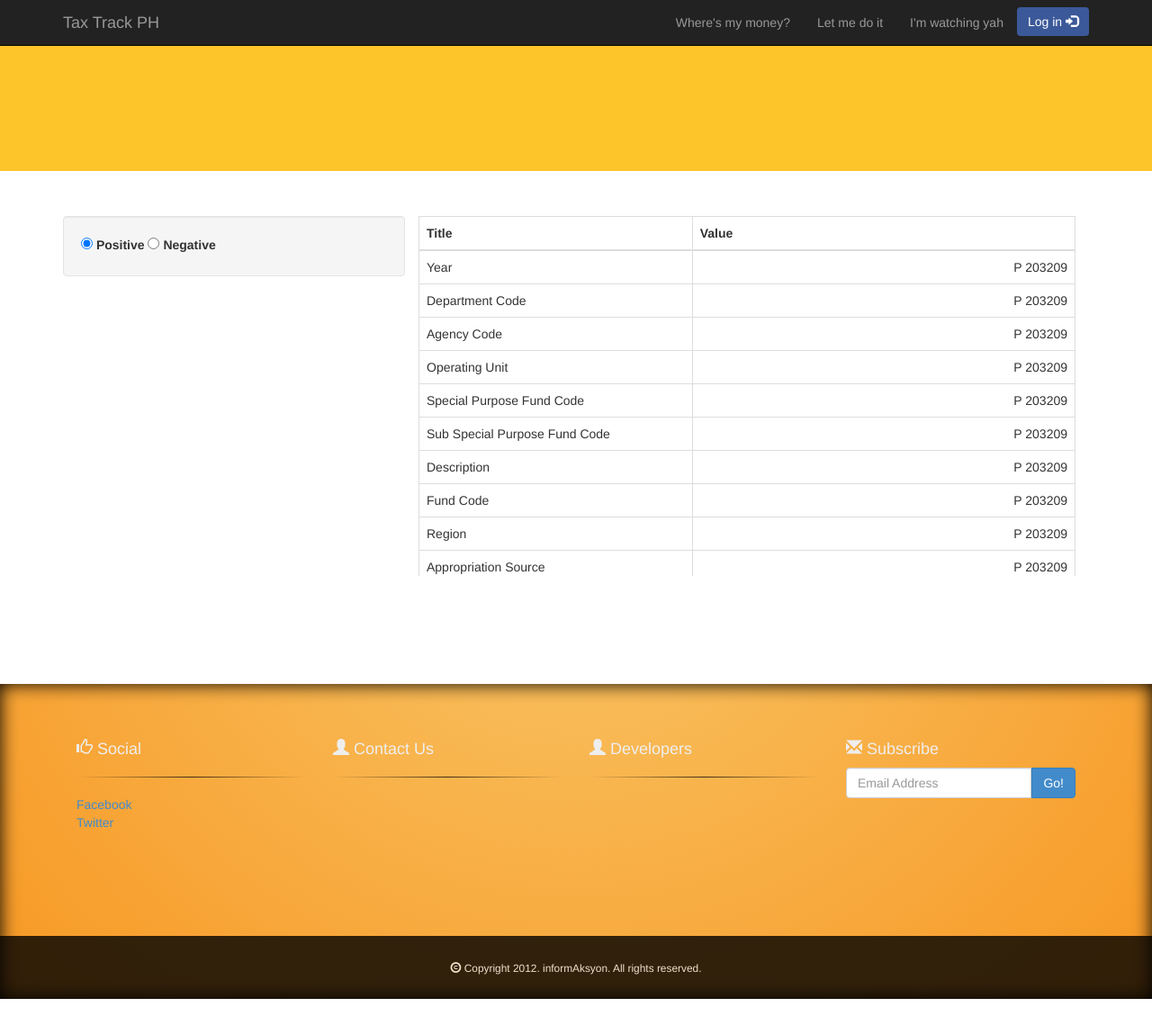
After one commit to wizardspro/taxTrackPH, a PHP site: page /view.php in a window 1280 px wide. The commit adds this page. Shown: the top 1149 px of the page at 90% size. Run offline with PHP 8.4, Linux system fonts and the light colour scheme.

Commit message:
updated links

```diff
--- /dev/null
+++ b/view.php
@@ -0,0 +1,195 @@
+<!DOCTYPE html>
+<html lang="en">
+    <head>
+        <meta charset="utf-8">
+        <meta name="viewport" content="width=device-width, initial-scale=1.0">
+        <meta name="description" content="">
+        <meta name="author" content="">
+        <title> TaxWatch - taxTrackPH , See and Calculate where thus your tax going. </title>
+        <!-- Bootstrap core CSS -->
+        <link href="assets/css/bootstrap.css" rel="stylesheet">
+        <!-- Add custom CSS here -->
+        <link href="assets/css/modern-business.css" rel="stylesheet">
+        <link href="assets/font-awesome/css/font-awesome.min.css" rel="stylesheet">
+        <link href="assets/css/index.css" rel="stylesheet" media="screen">
+        <link href="assets/css/template.css" rel="stylesheet" media="screen">
+    </head>
+    <body>
+        <nav class="navbar navbar-inverse navbar-fixed-top" role="navigation">
+            <div class="container">
+                <div class="navbar-header">
+                    <button type="button" class="navbar-toggle" data-toggle="collapse" data-target=".navbar-ex1-collapse">
+                    <span class="sr-only">Toggle navigation</span>
+                    <span class="icon-bar"></span>
+                    <span class="icon-bar"></span>
+                    <span class="icon-bar"></span>
+                    </button>
+                    <a class="navbar-brand" href="index.php">Tax Track PH</a>
+                </div>
+                <!-- Collect the nav links, forms, and other content for toggling -->
+                <div class="collapse navbar-collapse navbar-ex1-collapse">
+                    <ul class="nav navbar-nav navbar-right">
+                        <li><a href="taxcalc.php">Where's my money?</a></li>
+                        <li><a href="budgetcalc.php">Let me do it</a></li>
+                        <li><a href="releases.php">I'm watching yah</a></li>
+                        <!--li class="dropdown">
+                            <a href="#" class="dropdown-toggle" data-toggle="dropdown">Username <b class="caret"></b></a>
+                            <ul class="dropdown-menu">
+                            <li><a href="#">Settings</a></li>
+                            <li><a href="#">Logout</a></li>
+                            </ul>
+                            </li-->
+                        <li><button type="button" class="btn btn-primary navbar-btn login_btn">Log in <span class="glyphicon glyphicon-log-in"></span></button></li>
+                    </ul>
+                </div>
+                <!-- /.navbar-collapse -->
+            </div>
+            <!-- /.container -->
+        </nav>
+        <div class="banner">
+            <div class="container">
+            </div>
+        </div>
+        <div class="container" id='site_content'>
+        	<div class="col-md-4 well">
+                <input type="radio" id="radio_positive" name="comment_status" checked>
+                <label for="radio_positive">Positive</label>
+                <input type="radio" id="radio_negative" name="comment_status">
+                <label for="radio_negative">Negative</label>
+        	</div>
+        	<div class="col-md-8" style="max-height:400px;overflow:auto;">
+	            <table class="table table-bordered">
+                    <thead>
+                        <tr>
+                            <th class="col-md-5">Title</th>
+                            <th class="col-md-7">Value</th>
+                        </tr>
+                    </thead>
+	            	<tbody>
+	            		<tr style="cursor:pointer;" onClick="window.location = 'view.php?id='">
+	            			<td>Year</td>
+	            			<td align="right">P 203209</td>
+	            		</tr>
+                        <tr style="cursor:pointer;" onClick="window.location = 'view.php?id='">
+                            <td>Department Code</td>
+                            <td align="right">P 203209</td>
+                        </tr>
+                        <tr style="cursor:pointer;" onClick="window.location = 'view.php?id='">
+                            <td>Agency Code</td>
+                            <td align="right">P 203209</td>
+                        </tr>
+                        <tr style="cursor:pointer;" onClick="window.location = 'view.php?id='">
+                            <td>Operating Unit</td>
+                            <td align="right">P 203209</td>
+                        </tr>
+                        <tr style="cursor:pointer;" onClick="window.location = 'view.php?id='">
+                            <td>Special Purpose Fund Code</td>
+                            <td align="right">P 203209</td>
+                        </tr>
+                        <tr style="cursor:pointer;" onClick="window.location = 'view.php?id='">
+                            <td>Sub Special Purpose Fund Code</td>
+                            <td align="right">P 203209</td>
+                        </tr>
+                        <tr style="cursor:pointer;" onClick="window.location = 'view.php?id='">
+                            <td>Description</td>
+                            <td align="right">P 203209</td>
+                        </tr>
+                        <tr style="cursor:pointer;" onClick="window.location = 'view.php?id='">
+                            <td>Fund Code</td>
+                            <td align="right">P 203209</td>
+                        </tr>
+                        <tr style="cursor:pointer;" onClick="window.location = 'view.php?id='">
+                            <td>Region</td>
+                            <td align="right">P 203209</td>
+                        </tr>
+                        <tr style="cursor:pointer;" onClick="window.location = 'view.php?id='">
+                            <td>Appropriation Source</td>
+                            <td align="right">P 203209</td>
+                        </tr>
+                        <tr style="cursor:pointer;" onClick="window.location = 'view.php?id='">
+                            <td>Program Code</td>
+                            <td align="right">P 203209</td>
+                        </tr>
+                        <tr style="cursor:pointer;" onClick="window.location = 'view.php?id='">
+                            <td>Program Description</td>
+                            <td align="right">P 203209</td>
+                        </tr>
+                        <tr style="cursor:pointer;" onClick="window.location = 'view.php?id='">
+                            <td>Object Code</td>
+                            <td align="right">P 203209</td>
+                        </tr>
+                        <tr style="cursor:pointer;" onClick="window.location = 'view.php?id='">
+                            <td>Object Desciption</td>
+                            <td align="right">P 203209</td>
+                        </tr>
+                        <tr style="cursor:pointer;" onClick="window.location = 'view.php?id='">
+                            <td>Amount</td>
+                            <td align="right">P 203209</td>
+                        </tr>
+                        <tr style="cursor:pointer;" onClick="window.location = 'view.php?id='">
+                            <td>Issue Date</td>
+                            <td align="right">P 203209</td>
+                        </tr>
+                        <tr style="cursor:pointer;" onClick="window.location = 'view.php?id='">
+                            <td>Barcode Number</td>
+                            <td align="right">P 203209</td>
+                        </tr>
+                        <tr style="cursor:pointer;" onClick="window.location = 'view.php?id='">
+                            <td>Saro Number</td>
+                            <td align="right">P 203209</td>
+                        </tr>
+                        <tr style="cursor:pointer;" onClick="window.location = 'view.php?id='">
+                            <td>ID</td>
+                            <td align="right">P 203209</td>
+                        </tr>
+	            	</tbody>
+	            </table>
+            </div>
+        </div>
+        <br>
+                <br>
+                <br>
+                <br>
+                <br>
+                <br>
+        <!-- /container -->
+        <div class="footerBanner">
+            <div class="container" style="height:230px;">
+                <div class="col-md-3 col-sm-4 col-xs-6">
+                    <h4><span class="glyphicon glyphicon-thumbs-up"></span> Social</h4>
+                    <hr class="style-two">
+                    <a href="#">Facebook</a>
+                    <br>
+                    <a href="#">Twitter</a>
+                </div>
+                <div class="col-md-3 col-sm-4 col-xs-6">
+                    <h4><span class="glyphicon glyphicon-user"></span> Contact Us</h4>
+                    <hr class="style-two">
+                </div>
+                <div class="col-md-3 col-sm-4 col-xs-6">
+                    <h4><span class="glyphicon glyphicon-user"></span> Developers</h4>
+                    <hr class="style-two">
+                </div>
+                <div class="col-md-3 col-sm-4 col-xs-6">
+                    <h4><span class="glyphicon glyphicon-envelope"></span> Subscribe</h4>
+                    <div class="input-group">
+                        <input type="text" class="form-control" placeholder="Email Address">
+                        <span class="input-group-btn">
+                        <button class="btn btn-primary" type="button">Go!</button>
+                        </span>
+                    </div>
+                </div>
+            </div>
+            <div class="copyright">
+                <div class="container text-center">
+                    <small><span class="glyphicon glyphicon-copyright-mark"></span> Copyright 2012. informAksyon. All rights reserved.</small>
+                </div>
+            </div>
+        </div>
+        <!-- Bootstrap core JavaScript -->
+        <!-- Placed at the end of the document so the pages load faster -->
+        <script src="assets/js/jquery.js"></script>
+        <script src="assets/js/bootstrap.js"></script>
+        <script src="assets/js/modern-business.js"></script>
+    </body>
+</html>
```
Also changed, not shown: index.php (added, +138 -0 lines), releases.php (added, +137 -0 lines), taxcalc.php (+8 -17 lines).
